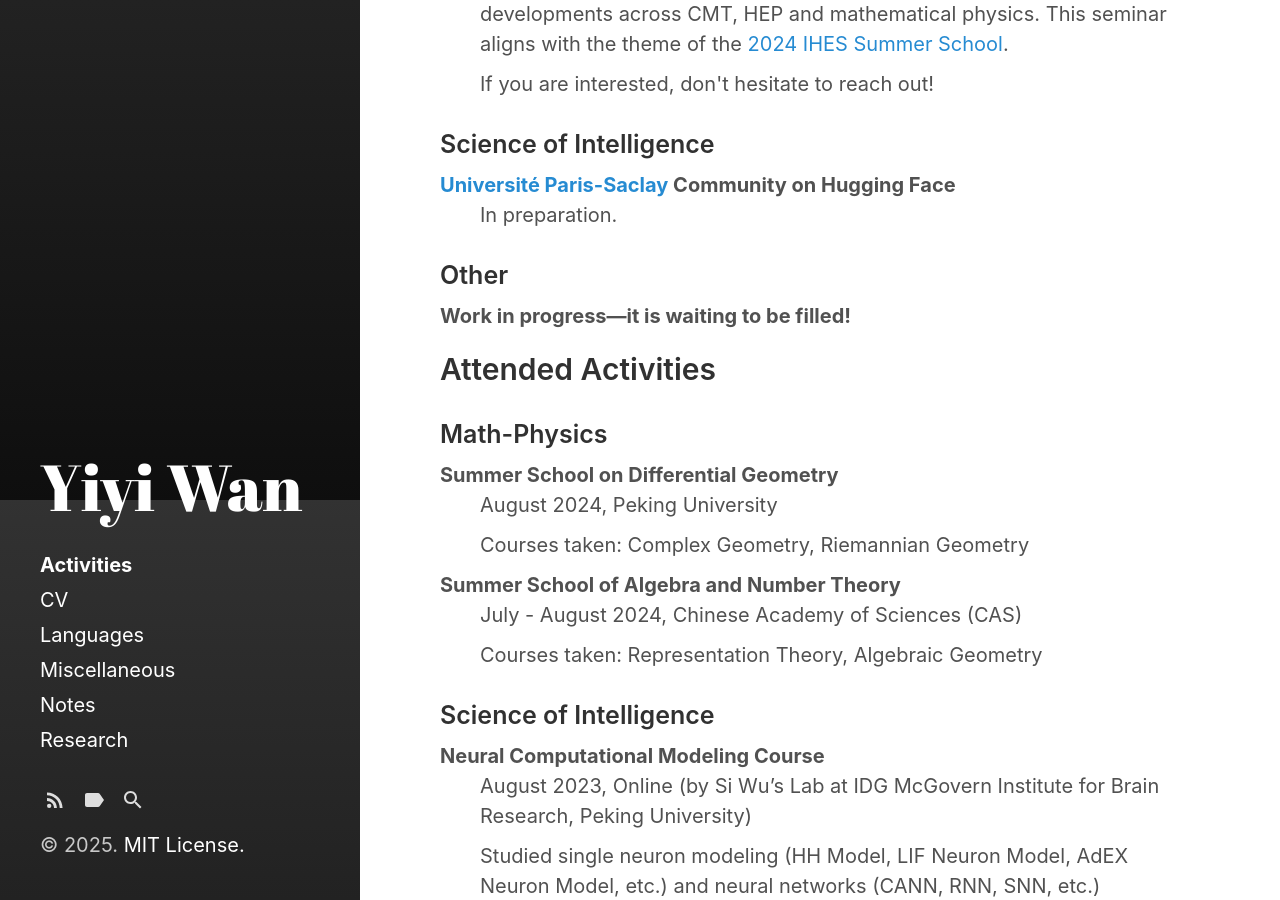
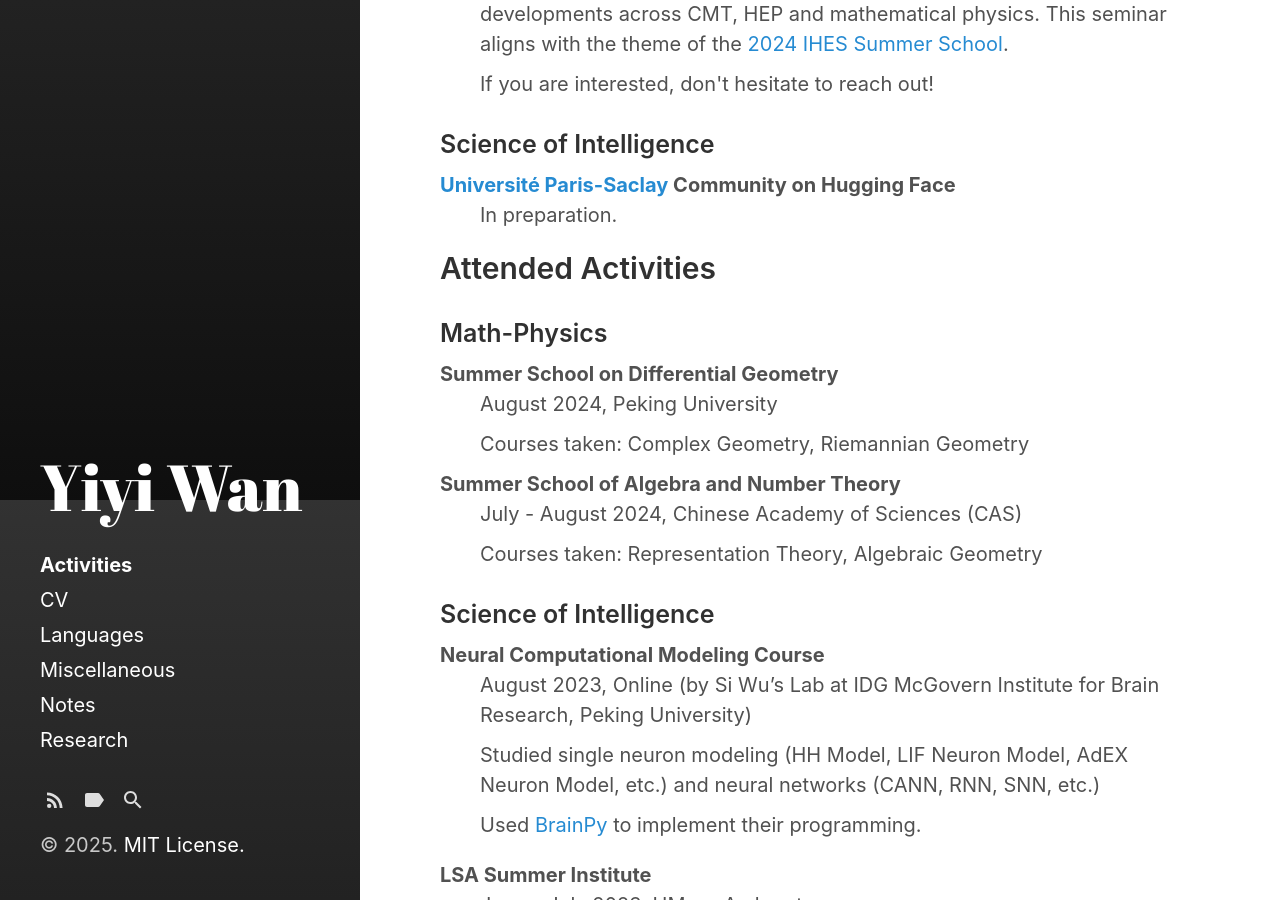
Before and after one commit to Roimex/Roimex.github.io, a Jekyll site: the page built from pages/activities.md, in a window 1280 px wide and 900 px high, scrolled down 400 px. Built offline with Jekyll 4.4.1, drawn with Linux system fonts in a browser that asks for light colours.

Commit message:
Update activities.md

```diff
--- a/pages/activities.md
+++ b/pages/activities.md
@@ -20,11 +20,6 @@ order: 3
 <dl>
   <dt><a href="https://huggingface.co/Universite-Paris-Saclay">Université Paris-Saclay</a> Community on Hugging Face</dt>
   <dd>In preparation.</dd>
-</dl>
-
-<h3>Other</h3>
-<dl>
-  <dt>Work in progress—it is waiting to be filled!</dt>
 </dl>
 
 <h2>Attended Activities</h2>
```
